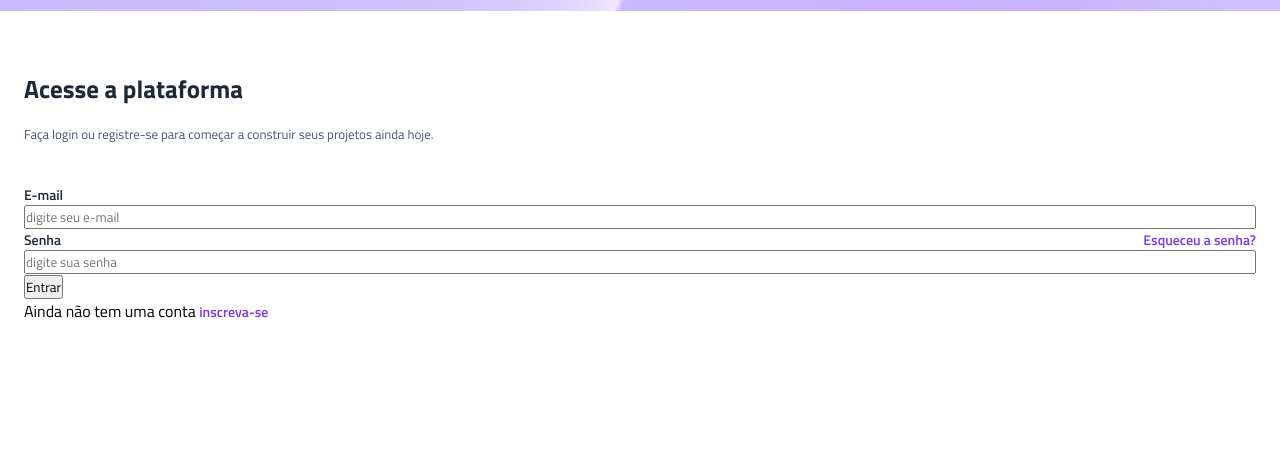
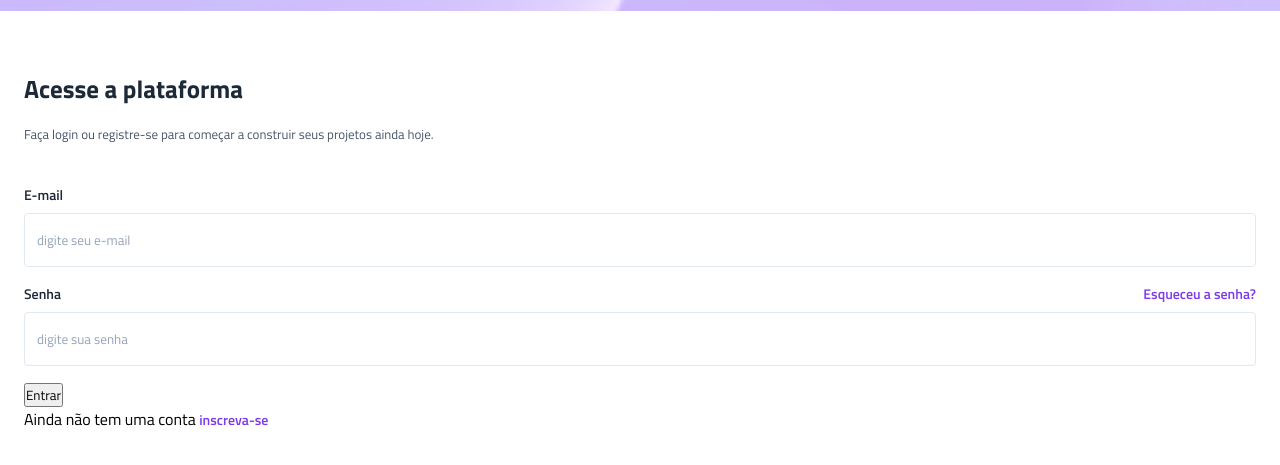
Before and after one commit to rick915/projeto_vertigo, a plain HTML site: page index.html in a window 1280 px wide. Shown: the part 123-588 px from the top of the page. Drawn offline with Linux system fonts and the light colour scheme.

Commit message:
estilizaçao da input

```diff
--- a/style.css
+++ b/style.css
@@ -25,6 +25,8 @@ main{
 :root{
     --cinza-800: #1e2938;
     --cinza-600: #475569;
+    --cinza-400: #94a3b8;
+    --cinza-200: #e2e8f0;
     --roxo: #7c3aed;
 }
 .descricao{
@@ -44,6 +46,8 @@ main{
 .input-box{
     display: flex;
     flex-direction: column;
+    gap: 0.5rem;
+    margin-bottom: 1rem;
 }
 
 .input-box div {
@@ -58,6 +62,20 @@ main{
     color:var(--cinza-800) ;
     font-weight: 600;
 }
+.login input{
+    padding: 1rem 0.75rem;
+    border: 1px solid var(--cinza-200);
+    border-radius: 0.25rem;
+    color: var(--cinza-800);
+}
+.login input::placeholder{
+    color: var(--cinza-400);
+}
+
+.login input:hover,
+.login input:focus{
+   outline: 1px solid var(--roxo);
+}
 
 .login a{
     color: var(--roxo);
```
